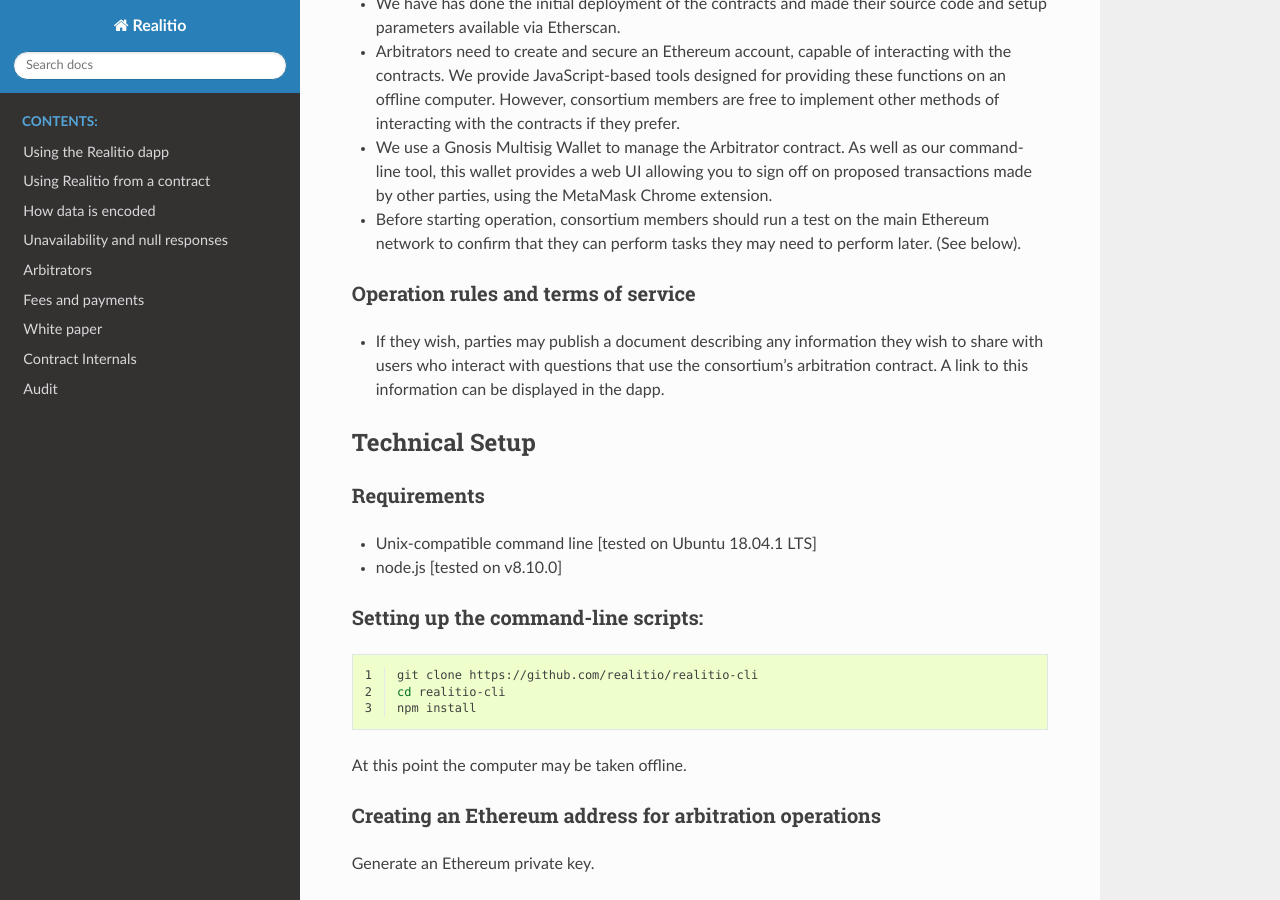
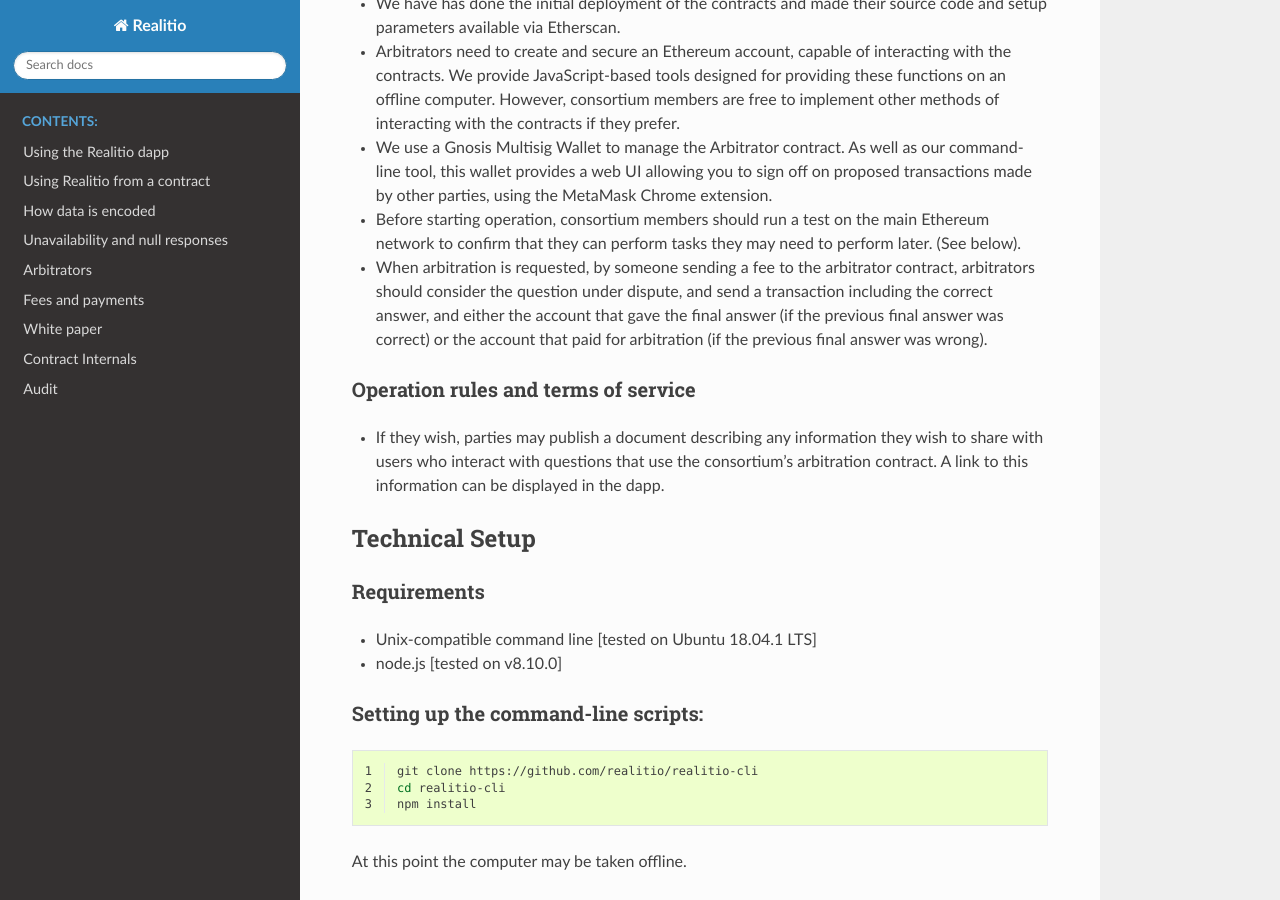
Before and after one commit to realitio/realitio-dapp, a Sphinx documentation site: the page built from docs/consortium.rst, in a window 1280 px wide and 900 px high, scrolled down 592 px. Built offline with Sphinx 7.4.7 and the Read the Docs theme 2.0.0, drawn with Linux system fonts in a browser that asks for light colours.

Commit message:
add a line to say the arbitrators should do arbitration

```diff
--- a/docs/consortium.rst
+++ b/docs/consortium.rst
@@ -37,6 +37,7 @@
 
 * Before starting operation, consortium members should run a test on the main Ethereum network to confirm that they can perform tasks they may need to perform later. (See below).
 
+* When arbitration is requested, by someone sending a fee to the arbitrator contract, arbitrators should consider the question under dispute, and send a transaction including the correct answer, and either the account that gave the final answer (if the previous final answer was correct) or the account that paid for arbitration (if the previous final answer was wrong).
 
 Operation rules and terms of service
 ^^^^^^^^^^^^^^^^^^^^^^^^^^^^^^^^^^^^
```
